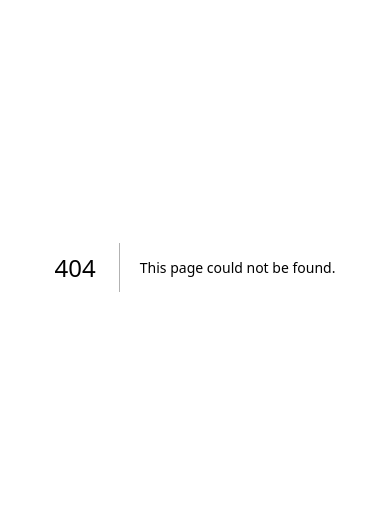
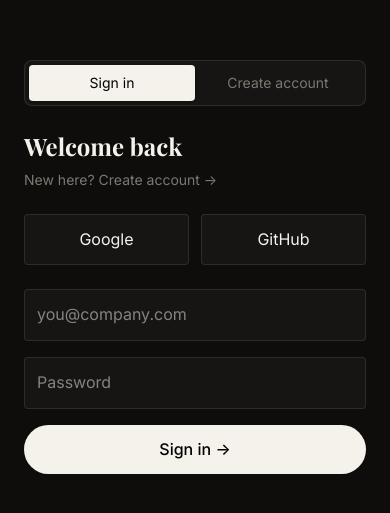
Before and after one commit to AmanSingh-404/CollabAI, a Next.js app in the folder frontend/: page /auth in a window 390 px wide. Before the commit this address had no page. Shown: the part 155-668 px from the top of the page. Built offline with nearby package versions, Linux system fonts and the light colour scheme; a web font is replaced by a local one.

Commit message:
implement authentication pages, forms, and responsive navigation bar

```diff
--- /dev/null
+++ b/frontend/src/app/auth/page.tsx
@@ -0,0 +1,44 @@
+// app/auth/page.tsx
+"use client";
+
+import { useState } from "react";
+import AuthLayout from "@/app/components/auth/AuthLayout";
+import LoginForm from "@/app/components/auth/LoginForm";
+import RegisterForm from "@/app/components/auth/RegisterForm";
+
+export default function AuthPage() {
+  const [tab, setTab] = useState<"login" | "register">("login");
+
+  return (
+    <AuthLayout>
+      <div className="w-full max-w-md animate-[fadeUp_0.6s_ease]">
+
+        {/* Tabs */}
+        <div className="flex bg-[#161513] border border-white/10 rounded-lg p-1 mb-6">
+          <button
+            onClick={() => setTab("login")}
+            className={`flex-1 py-2 text-sm rounded ${
+              tab === "login"
+                ? "bg-[#f5f2eb] text-black shadow"
+                : "text-[#7a7870]"
+            }`}
+          >
+            Sign in
+          </button>
+          <button
+            onClick={() => setTab("register")}
+            className={`flex-1 py-2 text-sm rounded ${
+              tab === "register"
+                ? "bg-[#f5f2eb] text-black shadow"
+                : "text-[#7a7870]"
+            }`}
+          >
+            Create account
+          </button>
+        </div>
+
+        {tab === "login" ? <LoginForm /> : <RegisterForm />}
+      </div>
+    </AuthLayout>
+  );
+}
--- a/frontend/src/app/components/Navbar.jsx
+++ b/frontend/src/app/components/Navbar.jsx
@@ -95,7 +95,7 @@ export default function Navbar() {
       {/* Desktop Right */}
       <div className="hidden lg:flex ml-auto items-center gap-4">
         <Link
-          href="#"
+          href="/auth"
           className="text-[13px] text-[#8a8778] hover:text-white transition-colors duration-200"
         >
           Sign in
--- /dev/null
+++ b/frontend/src/app/components/auth/AuthLayout.tsx
@@ -0,0 +1,53 @@
+// components/auth/AuthLayout.tsx
+"use client";
+
+export default function AuthLayout({ children }: { children: React.ReactNode }) {
+  return (
+    <div className="grid grid-cols-1 lg:grid-cols-2 h-screen bg-[#0e0d0b] text-[#f5f2eb] overflow-hidden">
+
+      {/* LEFT PANEL */}
+      <div className="hidden lg:flex flex-col justify-between p-10 bg-[#161513] border-r border-white/10 relative">
+
+        {/* Grid background */}
+        <div className="absolute inset-0 bg-[linear-gradient(rgba(255,255,255,0.07)_1px,transparent_1px),linear-gradient(90deg,rgba(255,255,255,0.07)_1px,transparent_1px)] bg-[size:64px_64px]" />
+
+        <div className="relative z-10">
+          <h1 className="font-serif text-lg font-bold">
+            Collab<span className="text-[#d4732a]">AI</span> Docs
+          </h1>
+        </div>
+
+        <div className="relative z-10">
+          <h2 className="font-serif text-4xl font-black leading-tight mb-4">
+            Where teams <br />
+            <span className="italic text-[#d4732a]">think</span> and <br />
+            write together.
+          </h2>
+
+          <p className="text-sm text-[#7a7870] mb-6 max-w-sm">
+            Real-time collaboration powered by CRDT sync and contextual AI.
+          </p>
+
+          {/* Preview Card */}
+          <div className="bg-black border border-white/10 rounded-xl p-5 shadow-2xl max-w-md">
+            <p className="text-sm mb-2">Q3 Product Roadmap</p>
+            <div className="h-2 bg-white/10 rounded mb-2"></div>
+            <div className="h-2 bg-[#d4732a]/30 rounded w-3/4 mb-2"></div>
+            <div className="h-2 bg-white/10 rounded w-2/3"></div>
+          </div>
+        </div>
+
+        <div className="relative z-10 flex gap-3 text-xs text-[#7a7870]">
+          <span>⚡ CRDT Sync</span>
+          <span>✦ AI Actions</span>
+          <span>◎ Workspace Q&A</span>
+        </div>
+      </div>
+
+      {/* RIGHT PANEL */}
+      <div className="flex items-center justify-center px-6 py-10 overflow-y-auto relative">
+        {children}
+      </div>
+    </div>
+  );
+}
--- /dev/null
+++ b/frontend/src/app/components/auth/LoginForm.tsx
@@ -0,0 +1,74 @@
+// components/auth/LoginForm.tsx
+"use client";
+
+import { useState } from "react";
+
+export default function LoginForm() {
+  const [email, setEmail] = useState("");
+  const [pw, setPw] = useState("");
+  const [loading, setLoading] = useState(false);
+  const [error, setError] = useState("");
+
+  const validate = () => {
+    if (!email.includes("@")) return "Invalid email";
+    if (!pw) return "Password required";
+    return "";
+  };
+
+  const handleLogin = () => {
+    const err = validate();
+    if (err) return setError(err);
+
+    setLoading(true);
+    setTimeout(() => {
+      setLoading(false);
+      alert("Logged in!");
+    }, 1500);
+  };
+
+  return (
+    <div>
+      <h2 className="text-2xl font-serif font-bold mb-2">Welcome back</h2>
+      <p className="text-sm text-[#7a7870] mb-6">
+        New here? Create account →
+      </p>
+
+      {/* OAuth */}
+      <div className="grid grid-cols-2 gap-3 mb-6">
+        <button className="p-3 border border-white/10 rounded bg-[#161513] hover:bg-[#1e1c19]">
+          Google
+        </button>
+        <button className="p-3 border border-white/10 rounded bg-[#161513] hover:bg-[#1e1c19]">
+          GitHub
+        </button>
+      </div>
+
+      {/* Inputs */}
+      <div className="space-y-4">
+        <input
+          value={email}
+          onChange={(e) => setEmail(e.target.value)}
+          placeholder="you@company.com"
+          className="w-full p-3 rounded bg-[#161513] border border-white/10 focus:border-[#d4732a]"
+        />
+
+        <input
+          type="password"
+          value={pw}
+          onChange={(e) => setPw(e.target.value)}
+          placeholder="Password"
+          className="w-full p-3 rounded bg-[#161513] border border-white/10"
+        />
+
+        {error && <p className="text-red-400 text-xs">{error}</p>}
+
+        <button
+          onClick={handleLogin}
+          className="w-full py-3 rounded-full bg-[#f5f2eb] text-black font-medium hover:-translate-y-1 transition"
+        >
+          {loading ? "Signing in..." : "Sign in →"}
+        </button>
+      </div>
+    </div>
+  );
+}
--- /dev/null
+++ b/frontend/src/app/components/auth/RegisterForm.tsx
@@ -0,0 +1,54 @@
+// components/auth/RegisterForm.tsx
+"use client";
+
+import { useState } from "react";
+
+export default function RegisterForm() {
+  const [pw, setPw] = useState("");
+
+  const strength = pw.length > 10 ? "strong" : pw.length > 6 ? "medium" : "weak";
+
+  return (
+    <div>
+      <h2 className="text-2xl font-serif font-bold mb-2">
+        Create your account
+      </h2>
+
+      <p className="text-sm text-[#7a7870] mb-6">
+        Already have one? Sign in →
+      </p>
+
+      {/* Inputs */}
+      <div className="space-y-4">
+
+        <div className="grid grid-cols-2 gap-3">
+          <input placeholder="First name" className="p-3 bg-[#161513] border border-white/10 rounded" />
+          <input placeholder="Last name" className="p-3 bg-[#161513] border border-white/10 rounded" />
+        </div>
+
+        <input placeholder="Email" className="p-3 bg-[#161513] border border-white/10 rounded" />
+
+        <input placeholder="Workspace" className="p-3 bg-[#161513] border border-white/10 rounded" />
+
+        <div>
+          <input
+            type="password"
+            placeholder="Password"
+            onChange={(e) => setPw(e.target.value)}
+            className="p-3 bg-[#161513] border border-white/10 rounded w-full"
+          />
+
+          {/* Strength */}
+          <div className="flex gap-1 mt-2">
+            <div className={`h-1 flex-1 ${strength !== "weak" ? "bg-green-500" : "bg-white/10"}`} />
+            <div className={`h-1 flex-1 ${strength === "strong" ? "bg-green-500" : "bg-white/10"}`} />
+          </div>
+        </div>
+
+        <button className="w-full py-3 rounded-full bg-[#f5f2eb] text-black">
+          Create account →
+        </button>
+      </div>
+    </div>
+  );
+}
```
